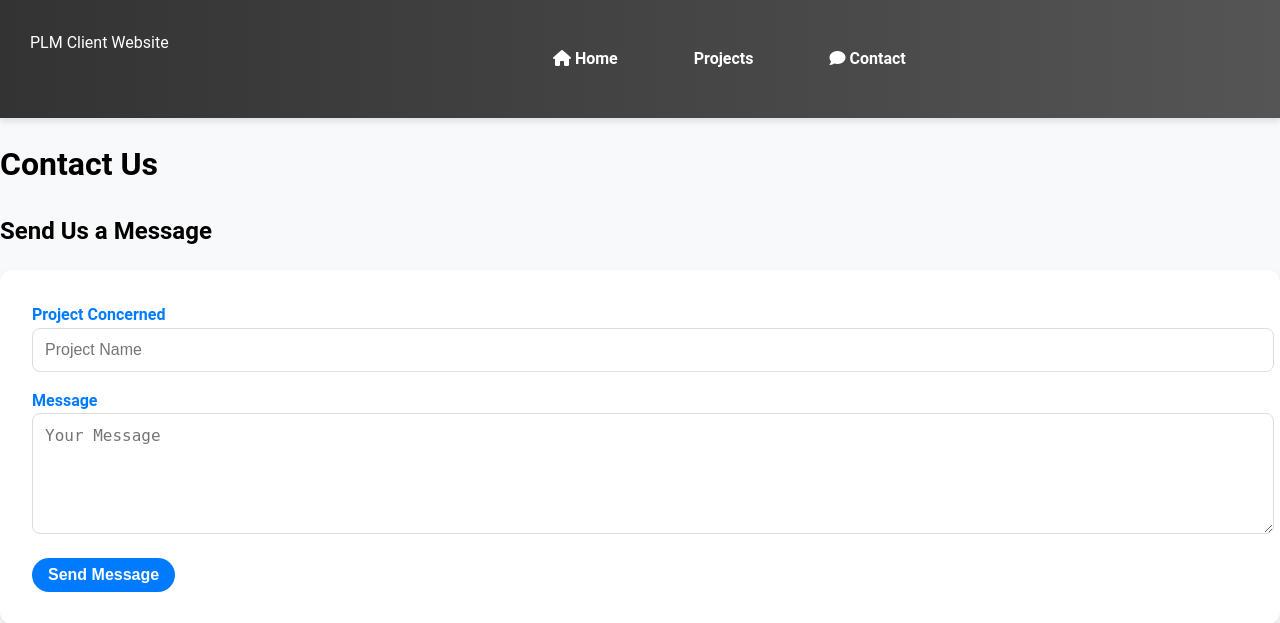
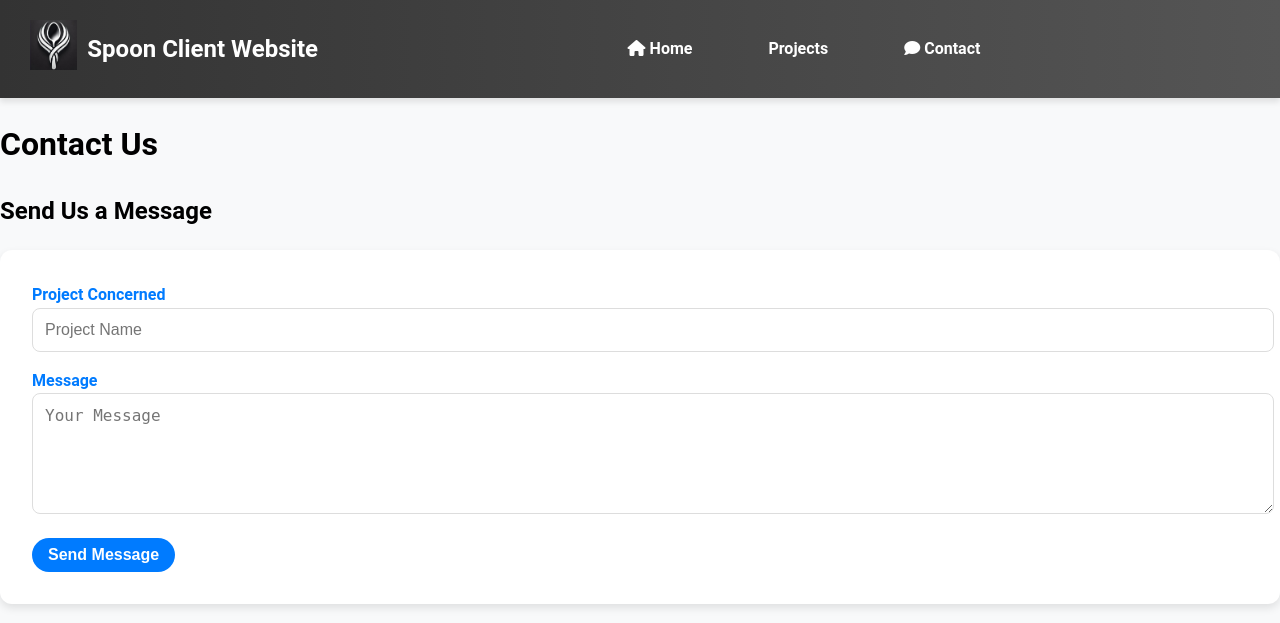
Before and after one commit to valoubinouz/PLM, a Flask app: page /contact in a window 1280 px wide. Shown: the top 623 px of the page. Run offline with Flask 3, Linux system fonts and the light colour scheme; some libraries are stand-ins or nearby versions.

Commit message:
Add logo

```diff
--- a/app/static/css/style.css
+++ b/app/static/css/style.css
@@ -15,6 +15,16 @@ header {
     padding: 1.5rem 0;
     text-align: center;
     box-shadow: 0 4px 6px rgba(0, 0, 0, 0.1); /* Effet d'ombre */
+}
+
+.logo-container {
+    display: flex;
+    align-items: center;
+}
+
+.logo {
+    max-width: 150px; /* Adjust the size as needed */
+    height: auto;
 }
 
 /* --- Barre de navigation --- */
--- a/app/templates/base.html
+++ b/app/templates/base.html
@@ -3,19 +3,25 @@
 <head>
     <meta charset="UTF-8">
     <meta name="viewport" content="width=device-width, initial-scale=1.0">
-    <title>{% block title %}PLM Client Website{% endblock %}</title>
+    <title>{% block title %}Client Website{% endblock %}</title>
     <link rel="stylesheet" href="{{ url_for('static', filename='css/style.css') }}">
     <link rel="stylesheet" href="https://cdnjs.cloudflare.com/ajax/libs/font-awesome/6.1.2/css/all.min.css">
 </head>
 <body>
     <div class="wrapper">
         <header class="header">
-            <div class="logo">PLM Client Website</div>
+            <div class="logo-container">
+                <!-- Logo -->
+                <a href="/">
+                    <img src="{{ url_for('static', filename='images/logo.jpg') }}" alt="PLM Logo" class="logo">
+                </a>
+                <div class="site-title">Spoon Client Website</div>
+            </div>
             <nav class="nav">
                 <ul>
-                <li><a  href="/"> <i class="fa-solid fa-house"></i>    Home </a></li>
+                    <li><a href="/"> <i class="fa-solid fa-house"></i> Home </a></li>
                     <li><a href="{{ url_for('client_dashboard', username=user['username']) }}">Projects</a></li>
-                <li><a href="/contact"> <i class="fa-solid fa-comment"></i>   Contact</a></li>
+                    <li><a href="/contact"> <i class="fa-solid fa-comment"></i> Contact</a></li>
                 </ul>
             </nav>
         </header>
@@ -24,8 +30,26 @@
             .header {
                 display: flex;
                 justify-content: space-between;
-              padding: 30px;
+                align-items: center;
+                padding: 20px 30px;
                 background-color: #333;
+                color: white;
+            }
+
+            .logo-container {
+                display: flex;
+                align-items: center;
+                gap: 10px;
+            }
+
+            .logo {
+                max-height: 50px;
+                width: auto;
+            }
+
+            .site-title {
+                font-size: 1.5rem;
+                font-weight: bold;
                 color: white;
             }
 
@@ -35,9 +59,16 @@
                 gap: 20px;
             }
 
+            .nav ul li a {
+                color: white;
+                text-decoration: none;
+                font-size: 1rem;
+            }
 
+            .nav ul li a:hover {
+                text-decoration: underline;
+            }
         </style>
-
 
         <main class="content">
             {% block content %}{% endblock %}
```
Also changed, not shown: app/templates/base_admin.html (+21 -3 lines), app/templates/home.html (+8 -5 lines), app/static/images/logo.JPG (added). Lines whose indentation alone changed are shown as unchanged.
